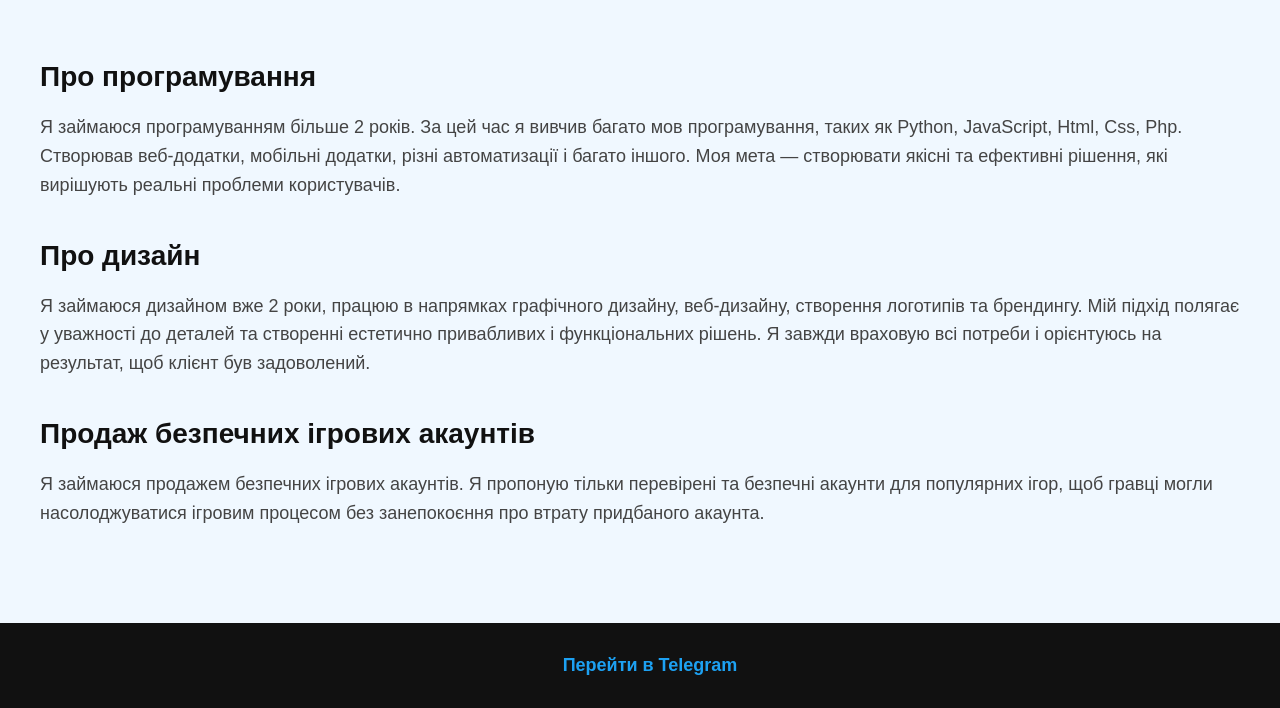
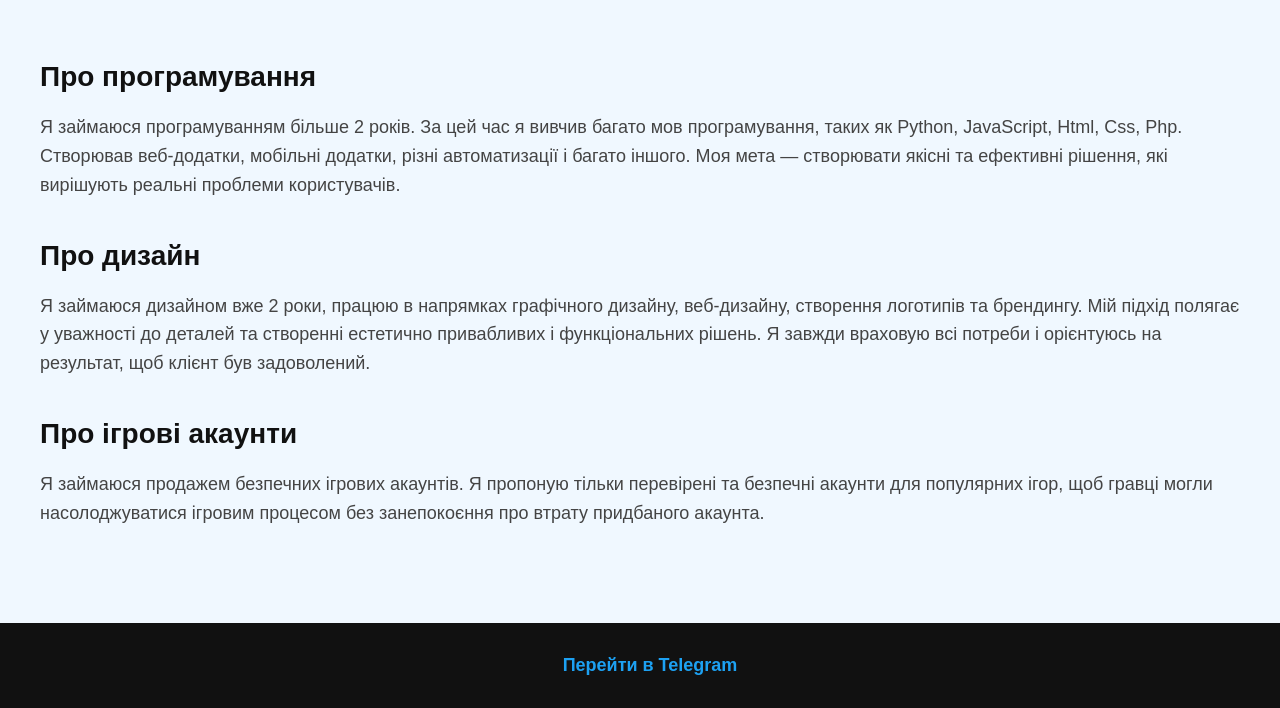
Before and after one commit to WAX606/information, a plain HTML site: page index.html in a window 1280 px wide. Shown: the part 92-800 px from the top of the page. Drawn offline with Linux system fonts and the light colour scheme.

Commit message:
Update index.html

```diff
--- a/index.html
+++ b/index.html
@@ -105,7 +105,7 @@
 
         <!-- Секція про продаж безпечних акаунтів -->
         <section class="section">
-            <h2>Продаж безпечних ігрових акаунтів</h2>
+            <h2>Про iгровi акаунти</h2>
             <p>Я займаюся продажем безпечних ігрових акаунтів. Я пропоную тільки перевірені та безпечні акаунти для популярних ігор, щоб гравці могли насолоджуватися ігровим процесом без занепокоєння про втрату придбаного акаунта.</p>
         </section>
     </div>
```
